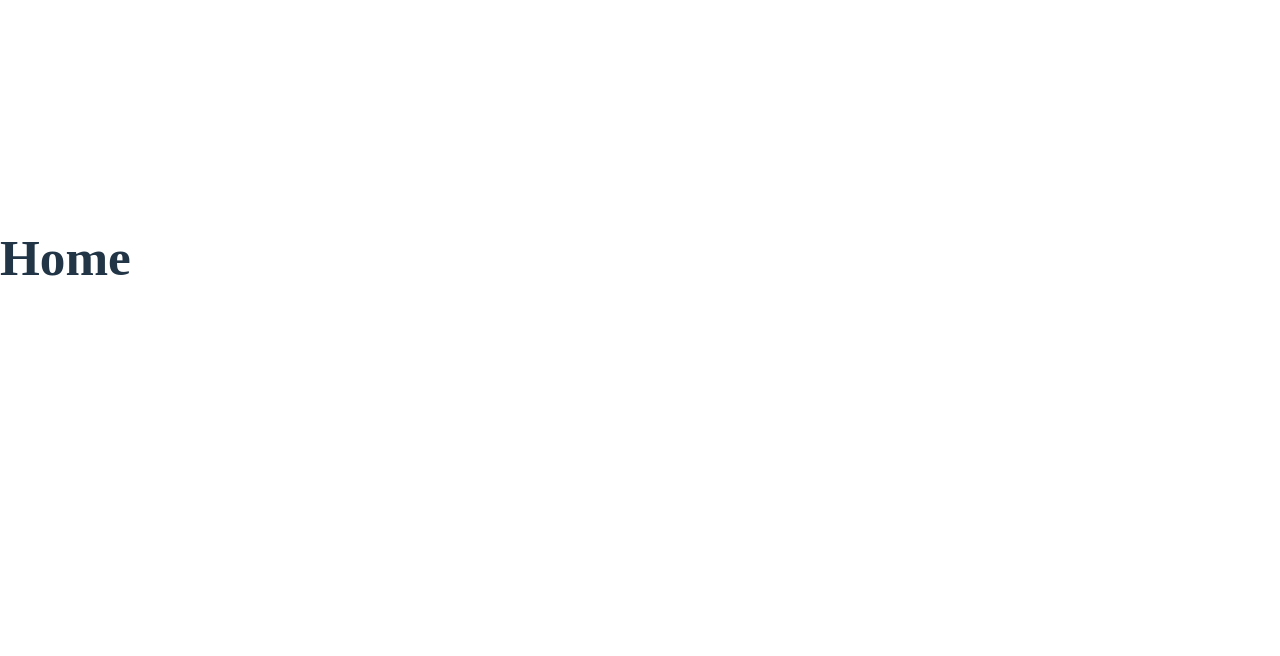
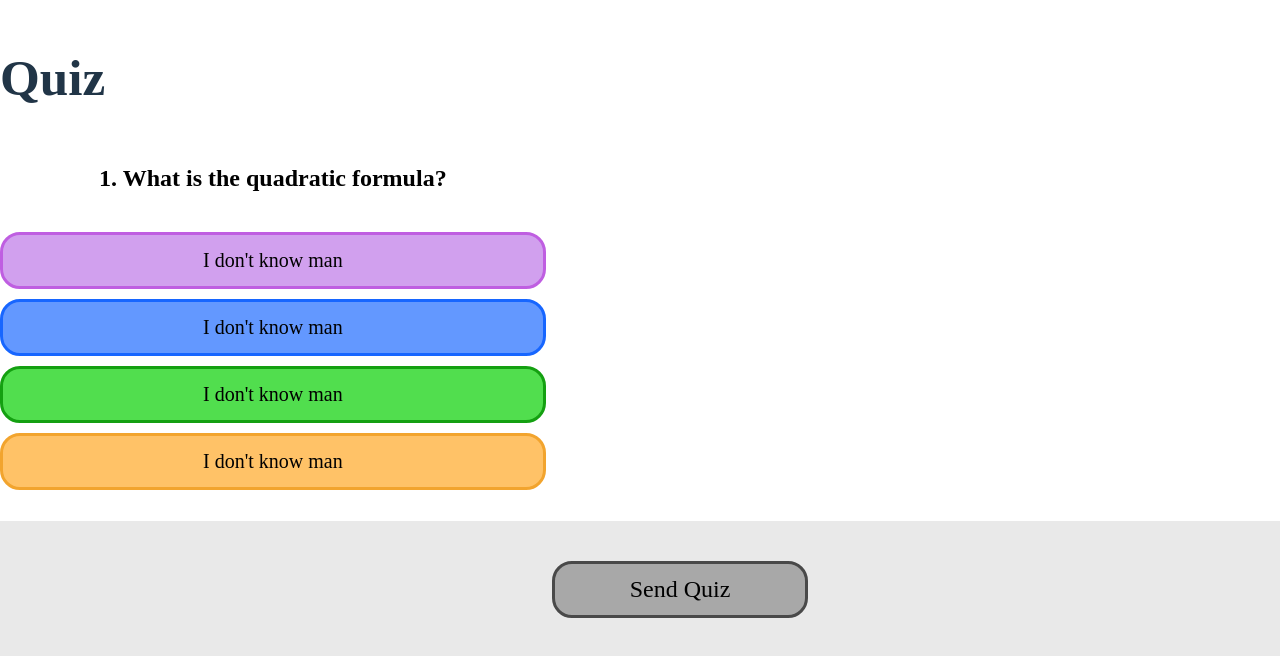
Before and after one commit to tomasmaillo/ichack24, a React (Vite) app: page / in a window 1280 px wide. Shown: the part 142-798 px from the top of the page. Built offline with nearby package versions, Linux system fonts and the light colour scheme.

Commit message:
question block component

```diff
--- a/package.json
+++ b/package.json
@@ -12,7 +12,8 @@
   "dependencies": {
     "react": "^18.2.0",
     "react-dom": "^18.2.0",
-    "react-router-dom": "^6.22.0"
+    "react-router-dom": "^6.22.0",
+    "styled-components": "^6.1.8"
   },
   "devDependencies": {
     "@types/react": "^18.2.43",
--- /dev/null
+++ b/src/Components/AnswerOption.tsx
@@ -0,0 +1,48 @@
+import { useEffect, useState } from "react";
+import styled from "styled-components";
+
+const CustomAnswer = styled.button`
+  align-items: center;
+  margin: 0 auto;
+  background-color: #1766ff;
+  color: #000000;
+  border: #1766ff solid 3px;
+  padding: 14px 200px;
+  border-radius: 20px;
+  cursor: pointer;
+  font-size: 20px;
+
+    &:hover {
+        box-shadow: 0 0 10px 0 #9f9f9f;
+    }
+`;
+
+const AnswerOption = ({ option }: { option: string }) => {
+  const [color, setColor] = useState("");
+  const [borderColor, setBorderColor] = useState("");
+
+  useEffect(() => {
+    if (option === "1") {
+      setColor("#D1A0EE");
+      setBorderColor("#BF5EE1");
+    } else if (option === "2") {
+      setColor("#6398FF");
+      setBorderColor("#1766FF");
+    } else if (option === "3") {
+      setColor("#51DE4E");
+      setBorderColor("#14A011");
+    } else {
+      setColor("#FFC267");
+      setBorderColor("#F2A42E");
+      }
+  }, [option]);
+
+
+  return (
+    <CustomAnswer style={{ backgroundColor: color , borderColor: borderColor}}>
+        I don't know man
+    </CustomAnswer>
+  );
+};
+
+export default AnswerOption;
--- /dev/null
+++ b/src/Components/Question.tsx
@@ -0,0 +1,24 @@
+import { useState } from 'react';
+import styled from 'styled-components';
+
+
+const CustomQuestion = styled.div`
+    display: flex;
+    color: #000000;
+    flex-direction: column;
+    align-items: center;
+    justify-content: center;
+    margin-top: 1rem;
+    margin-bottom: 1rem;
+    text-align: center;
+`;
+
+function Question() {
+    return (
+        <CustomQuestion>
+            <h2>1. What is the quadratic formula?</h2>
+        </CustomQuestion>
+    )
+}
+
+export default Question;
--- /dev/null
+++ b/src/Components/QuestionBlock.tsx
@@ -0,0 +1,19 @@
+//block consisting of one question and 4 options
+
+import styled from "styled-components";
+import AnswerOption from "../Components/AnswerOption"
+import Question from "../Components/Question"
+
+const QuestionBlock = () => {
+  return (
+    <div>
+      <Question/>
+      <div style={{ marginBottom: '10px' }}><AnswerOption option="1" /></div>
+      <div style={{ marginBottom: '10px' }}><AnswerOption option="2"/></div>
+      <div style={{ marginBottom: '10px' }}><AnswerOption option="3"/></div>
+      <div><AnswerOption option="4"/></div>
+    </div>
+  )
+}
+
+export default QuestionBlock
--- /dev/null
+++ b/src/Components/StickyFooter.tsx
@@ -0,0 +1,23 @@
+import styled from 'styled-components';
+import SubmitButton from './SubmitButton';
+
+const FooterContainer = styled.footer`
+  position: fixed;
+  bottom: 0;
+  left: 0;
+  width: 100%;
+  background-color: #e9e9e9;
+  color: #101010;
+  padding: 40px;
+  text-align: center;
+`;
+
+const Footer = () => {
+  return (
+    <FooterContainer>
+        <SubmitButton />
+    </FooterContainer>
+  );
+};
+
+export default Footer;
--- /dev/null
+++ b/src/Components/SubmitButton.tsx
@@ -0,0 +1,31 @@
+//button with label submit, fixed to bottom of screen
+
+// Path: src/Components/SubmitButton.tsx
+// Compare this snippet from src/Components/AnswerOption.tsx:
+import { useEffect, useState } from "react";
+import styled from "styled-components";
+
+const Submit = styled.button`
+  align-items: center;
+  background-color: #a8a8a8;
+  color: #000000;
+  border: #494949 solid 3px;
+  padding: 12px 75px;
+  border-radius: 20px;
+  cursor: pointer;
+  font-size: 24px;
+
+    &:hover {
+        box-shadow: 0 0 10px 0 #9f9f9f;
+    }
+`;
+
+function SubmitButton() {
+    return (
+        <Submit>
+        Send Quiz
+        </Submit>
+    );
+}
+
+export default SubmitButton;
--- a/src/Pages/Home.tsx
+++ b/src/Pages/Home.tsx
@@ -1,8 +1,15 @@
+import AnswerOption from "../Components/AnswerOption"
+import Question from "../Components/Question"
+import StickyFooter from "../Components/StickyFooter"
+import QuestionBlock from "../Components/QuestionBlock"
 
 const Home = () => {
   return (
     <div>
-      <h1>Home</h1>
+      <h1>Quiz</h1>
+      <p></p>
+      <div style={{ marginBottom: '10px' }}><QuestionBlock/></div>
+      <div><StickyFooter/></div>
     </div>
   )
 }
--- a/src/index.css
+++ b/src/index.css
@@ -5,7 +5,7 @@
 
   color-scheme: light dark;
   color: rgba(255, 255, 255, 0.87);
-  background-color: #242424;
+  background-color: #f9f9f9;
 
   font-synthesis: none;
   text-rendering: optimizeLegibility;
```
Also changed, not shown: 1 other file (tests, documents, lock files or other folders).
